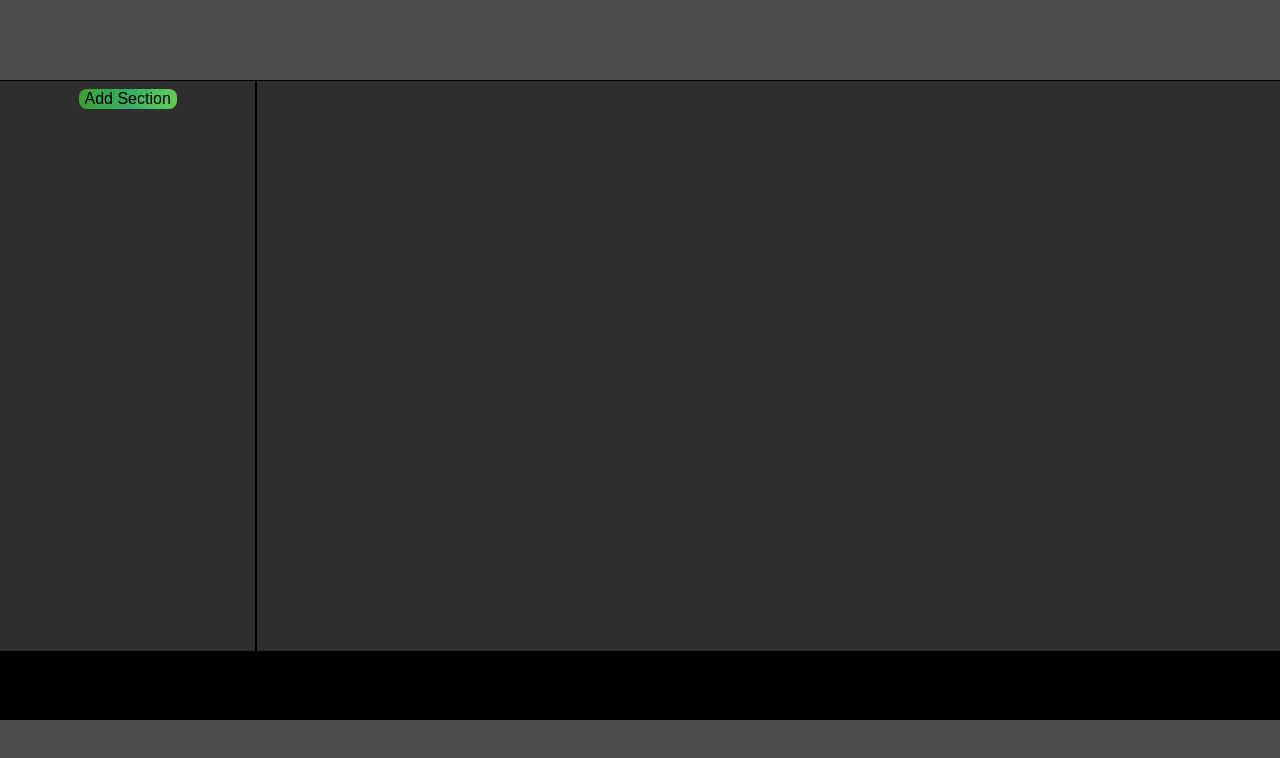
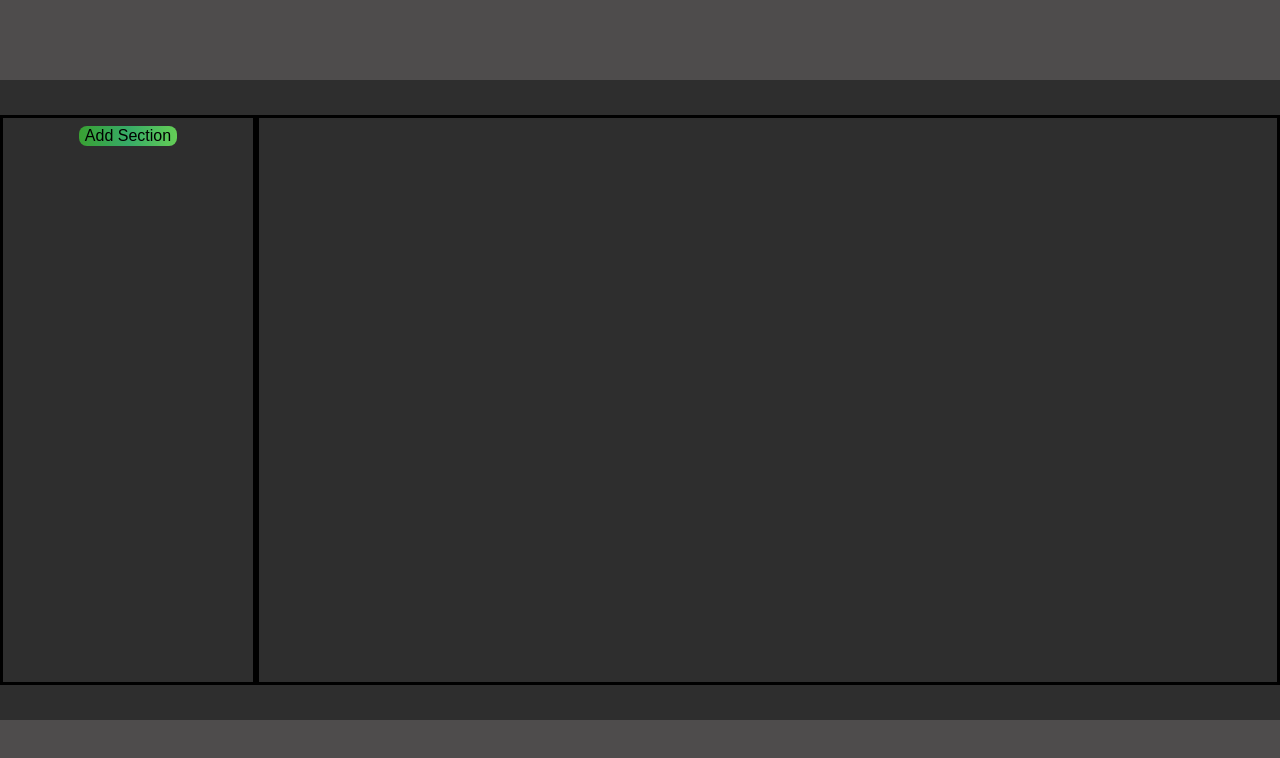
Before and after one commit to iKuzenkov/editor-products-js, a website built with Vite: page index.html in a window 1280 px wide. Built offline with nearby package versions, Linux system fonts and the light colour scheme.

Commit message:
fix: f11 free space

```diff
--- a/src/styles/_aside.scss
+++ b/src/styles/_aside.scss
@@ -4,7 +4,7 @@
 #aside {
   display: flex;
   justify-content: flex-start;
-  align-items: stretch;
+  align-items: center;
 }
 
 .container-aside {
@@ -16,6 +16,7 @@
   @include container-aside-main-margins;
   width: 100%;
   height: 35.6rem;
+  border: 3px solid black;
   background: $background-container;
   @include scrollbar;
 
--- a/src/styles/_globals.scss
+++ b/src/styles/_globals.scss
@@ -1,8 +1,9 @@
 @use "variables" as *;
 
+html,
 body {
   font-family: Arial, Helvetica, sans-serif;
   font-size: 16px;
   line-height: normal;
-  background: $primary-background;
+  background: $background-container;
 }
--- a/src/styles/_layout.scss
+++ b/src/styles/_layout.scss
@@ -4,7 +4,6 @@
     "header header header"
     "aside main main"
     "footer footer footer";
-  gap: 0.1rem;
   height: 100vh;
   grid-template-rows: 1fr 8fr 1fr;
   grid-template-columns: 1fr 2fr 2fr;
--- a/src/styles/_main.scss
+++ b/src/styles/_main.scss
@@ -3,7 +3,6 @@
 
 #main {
   display: flex;
-  flex-direction: column;
   justify-content: flex-start;
   align-items: center;
 }
@@ -17,6 +16,7 @@
   @include container-aside-main-margins;
   width: 100%;
   height: 35.6rem;
+  border: 3px solid black;
   background: $background-container;
   @include scrollbar;
 
@@ -120,6 +120,7 @@
         @include section-margins;
         width: 99%;
         background: $background-container-section;
+        gap: 0.2rem;
         cursor: pointer;
 
         &:hover {
```
